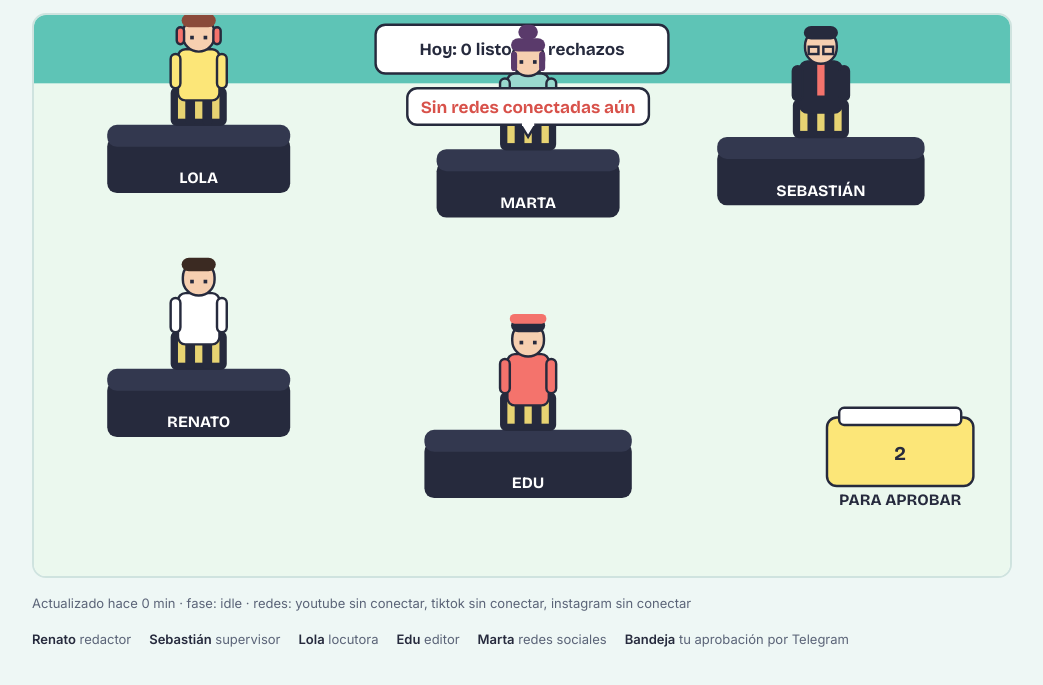
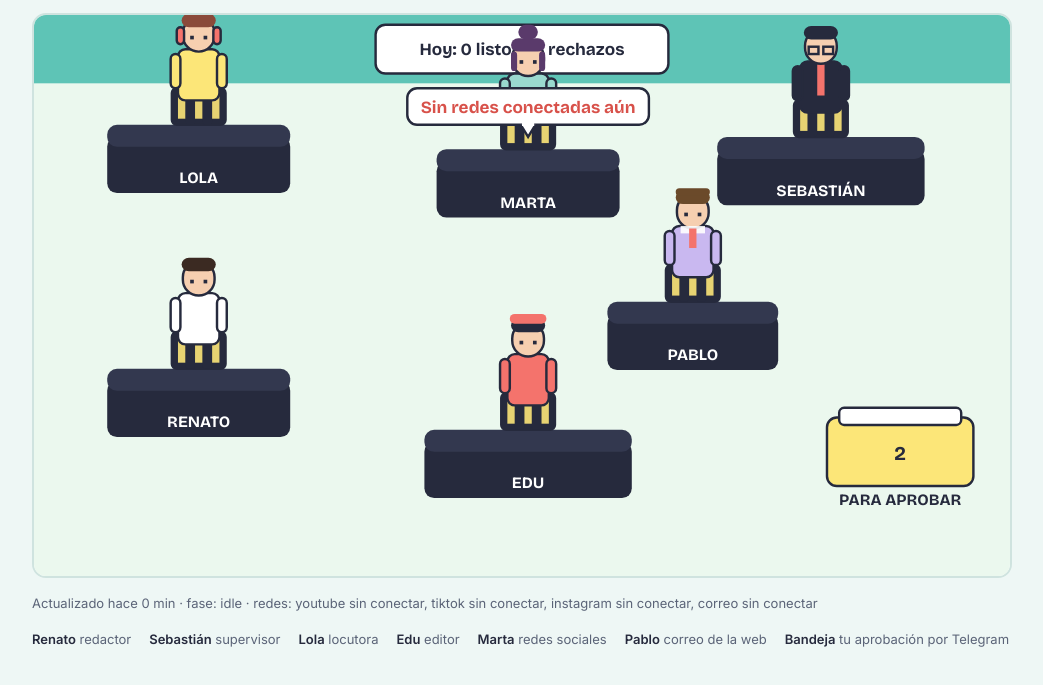
Before and after one commit to mdmatematicasweb/oficina-agentes, a plain HTML site: page index.html in a window 1280 px wide. Shown: the part 103-788 px from the top of the page, without its empty margins (118-1161 px from the left). Drawn offline with nearby package versions, Linux system fonts and the light colour scheme.

Commit message:
Pablo: agente del correo en el dashboard

```diff
--- a/index.html
+++ b/index.html
@@ -21,7 +21,7 @@ h1{font:700 clamp(28px,5vw,40px)/1.05 "Bricolage Grotesque",Inter,sans-serif;mar
 <div><h1>Oficina de agentes</h1><p class="sub" id="resumen">Cargando estado…</p></div>
 <div class="stage" id="stage"></div>
 <div id="estado"></div>
-<div class="legend"><span><b>Renato</b> redactor</span><span><b>Sebastián</b> supervisor</span><span><b>Lola</b> locutora</span><span><b>Edu</b> editor</span><span><b>Marta</b> redes sociales</span><span><b>Bandeja</b> tu aprobación por Telegram</span></div>
+<div class="legend"><span><b>Renato</b> redactor</span><span><b>Sebastián</b> supervisor</span><span><b>Lola</b> locutora</span><span><b>Edu</b> editor</span><span><b>Marta</b> redes sociales</span><span><b>Pablo</b> correo de la web</span><span><b>Bandeja</b> tu aprobación por Telegram</span></div>
 </main>
 <script>
 const NS='http://www.w3.org/2000/svg';
@@ -29,12 +29,12 @@ const el=(t,a={},p)=>{const e=document.createElementNS(NS,t);for(const k in a)e.
 const sleep=ms=>new Promise(r=>setTimeout(r,ms));
 const reduce=matchMedia('(prefers-reduced-motion:reduce)').matches;
 const S={rr:8,font:'"Bricolage Grotesque",Inter,sans-serif',fs:13,wall:'#5EC4B6',floor:'#EBF8EE',desk:'#262A3D',deskTop:'#33384F',mon:'#262A3D',scr:'#FCE678',edge:'#262A3D',paper:'#fff',tray:'#FCE678',skin:'#F6CFB0',
- hair:{R:'#3b2a22',S:'#262A3D',L:'#8a4a3a',E:'#262A3D',M:'#5a3a6b'},coat:{R:'#fff',S:'#262A3D',L:'#FCE678',E:'#F4736C',M:'#9AD9CF'},accent:'#F4736C',bub:'#fff',bubT:'#262A3D',okc:'#1f9d78',noc:'#d8514a'};
+ hair:{R:'#3b2a22',S:'#262A3D',L:'#8a4a3a',E:'#262A3D',M:'#5a3a6b',P:'#6b4a2a'},coat:{R:'#fff',S:'#262A3D',L:'#FCE678',E:'#F4736C',M:'#9AD9CF',P:'#C9B8F0'},accent:'#F4736C',bub:'#fff',bubT:'#262A3D',okc:'#1f9d78',noc:'#d8514a'};
 const svg=el('svg',{viewBox:'0 0 800 460',role:'img','aria-label':'Oficina animada con cuatro agentes y una bandeja de aprobación'},document.getElementById('stage'));
 el('rect',{width:800,height:460,fill:S.floor},svg);el('rect',{width:800,height:56,fill:S.wall},svg);
 el('rect',{x:280,y:8,width:240,height:40,rx:S.rr,fill:S.bub,stroke:S.edge,'stroke-width':2},svg);
 const board=el('text',{x:400,y:33,'text-anchor':'middle','font-family':S.font,'font-size':14,fill:S.bubT},svg);
-const P={R:{dx:60,dy:290,w:150,cx:135,cy:290,n:'RENATO'},S:{dx:560,dy:100,w:170,cx:645,cy:100,n:'SEBASTIÁN'},L:{dx:60,dy:90,w:150,cx:135,cy:90,n:'LOLA'},E:{dx:320,dy:340,w:170,cx:405,cy:340,n:'EDU'},M:{dx:330,dy:110,w:150,cx:405,cy:110,n:'MARTA'}};
+const P={R:{dx:60,dy:290,w:150,cx:135,cy:290,n:'RENATO'},S:{dx:560,dy:100,w:170,cx:645,cy:100,n:'SEBASTIÁN'},L:{dx:60,dy:90,w:150,cx:135,cy:90,n:'LOLA'},E:{dx:320,dy:340,w:170,cx:405,cy:340,n:'EDU'},M:{dx:330,dy:110,w:150,cx:405,cy:110,n:'MARTA'},P:{dx:470,dy:235,w:140,cx:540,cy:235,n:'PABLO'}};
 for(const k in P){const q=P[k];el('rect',{x:q.dx,y:q.dy+10,width:q.w,height:46,rx:S.rr,fill:S.desk},svg);el('rect',{x:q.dx,y:q.dy,width:q.w,height:18,rx:S.rr,fill:S.deskTop},svg);
  el('rect',{x:q.dx+q.w/2-22,y:q.dy-30,width:44,height:30,rx:4,fill:S.mon,stroke:S.edge,'stroke-width':2},svg);el('rect',{x:q.dx+q.w/2-17,y:q.dy-25,width:34,height:20,fill:S.scr,opacity:.9},svg);
  el('text',{x:q.dx+q.w/2,y:q.dy+48,'text-anchor':'middle','font-family':S.font,'font-size':S.fs,fill:'#fff'},svg).textContent=q.n}
@@ -48,11 +48,12 @@ function char(k){const root=el('g',{},svg),mv=el('g',{},root),bob=el('g',{},mv),
  el('rect',{x:-13,y:-88,width:26,height:28,rx:13,fill:S.skin,stroke:S.edge,'stroke-width':2},bob);el('rect',{x:-14,y:-91,width:28,height:11,rx:6,fill:h},bob);
  if(k==='L'){el('rect',{x:-18,y:-80,width:6,height:14,rx:3,fill:S.accent,stroke:S.edge,'stroke-width':2},bob);el('rect',{x:12,y:-80,width:6,height:14,rx:3,fill:S.accent,stroke:S.edge,'stroke-width':2},bob)}
  if(k==='E'){el('rect',{x:-15,y:-95,width:30,height:8,rx:4,fill:S.accent},bob)}
+ if(k==='P'){el('rect',{x:-14,y:-93,width:28,height:6,rx:3,fill:h},bob);el('rect',{x:-10,y:-62,width:20,height:6,fill:'#fff',opacity:.9},bob);el('rect',{x:-3,y:-60,width:6,height:16,fill:S.accent},bob)}
  if(k==='M'){el('rect',{x:-8,y:-102,width:16,height:12,rx:6,fill:h},bob);el('rect',{x:-14,y:-80,width:5,height:16,rx:3,fill:h},bob);el('rect',{x:9,y:-80,width:5,height:16,rx:3,fill:h},bob)}
  if(k==='S'){el('rect',{x:-10,y:-74,width:8,height:6,fill:'none',stroke:S.edge,'stroke-width':2},bob);el('rect',{x:2,y:-74,width:8,height:6,fill:'none',stroke:S.edge,'stroke-width':2},bob)}else{el('rect',{x:-7,y:-73,width:3,height:3,fill:S.edge},bob);el('rect',{x:4,y:-73,width:3,height:3,fill:S.edge},bob)}
  const paper=el('g',{opacity:0},bob);el('rect',{x:16,y:-52,width:18,height:22,fill:S.paper,stroke:S.edge,'stroke-width':2},paper);el('rect',{x:19,y:-45,width:12,height:3,fill:S.edge},paper);
  const o={mv,bob,paper};place(o,P[k].cx,P[k].cy);return o}
-const C={};['L','S','M','R','E'].forEach(k=>C[k]=char(k));
+const C={};['L','S','M','P','R','E'].forEach(k=>C[k]=char(k));
 const bubbles=el('g',{},svg);
 function say(o,text,color){bubbles.textContent='';const g=el('g',{},bubbles),t=el('text',{'font-family':S.font,'font-size':14,fill:color||S.bubT,'text-anchor':'middle'},g);t.textContent=text;
  const w=Math.min(t.getComputedTextLength()+22,380),bx=Math.max(8,Math.min(792-w,o.x-w/2)),by=Math.max(60,o.y-128);
@@ -68,7 +69,7 @@ function fase(){ // render de >6 min = ya llegó el aviso a Telegram
 function pinta(){board.textContent=`Hoy: ${st.listos||0} listos · ${st.rechazos||0} rechazos`;trayN.textContent=String(st.pendientes||0);
  const ago=Math.max(0,Math.round((Date.now()-Date.parse(st.actualizado||Date.now()))/60000));
  document.getElementById('resumen').textContent=`${st.pendientes||0} vídeo(s) esperando tu aprobación · ${st.aprobados||0} aprobados en total`;
- document.getElementById('estado').textContent=`Actualizado hace ${ago} min · fase: ${fase()}${st.detalle?' · '+st.detalle:''}`+(st.redes?' · redes: '+Object.entries(st.redes).map(([k,v])=>k+' '+v).join(', '):'')}
+ document.getElementById('estado').textContent=`Actualizado hace ${ago} min · fase: ${fase()}${st.detalle?' · '+st.detalle:''}`+(st.redes?' · redes: '+Object.entries({...st.redes,...(st.buzon||{})}).map(([k,v])=>k+' '+v).join(', '):'')}
 async function cargar(){try{const r=await fetch('status.json?t='+Date.now(),{cache:'no-store'});st=await r.json();pinta()}catch(e){}}
 async function ciclo(){const f=fase(),R=C.R,Sb=C.S,L=C.L,E=C.E;
  if(f==='redacta'){await allHome('R');typing(R,true);say(R,'Escribiendo la variante…');await sleep(3500);typing(R,false);R.paper.setAttribute('opacity',1);await walk(R,575,170,1800);say(Sb,'Revisando cuentas…');await sleep(2500);hush();R.paper.setAttribute('opacity',0);await walk(R,135,290,1800)}
@@ -76,7 +77,8 @@ async function ciclo(){const f=fase(),R=C.R,Sb=C.S,L=C.L,E=C.E;
  else if(f==='render'){await allHome('E');typing(E,true);say(E,'Renderizando en GitHub (~3 min)');await sleep(4000)}
  else if(f==='aprobar'){await allHome('E');if(E.x!==640){E.paper.setAttribute('opacity',1);await walk(E,640,400,1500);E.paper.setAttribute('opacity',0)}say(E,'Listo: revísalo en Telegram',S.okc);await sleep(4000)}
  else if(f==='redes'){await allHome('M');typing(C.M,true);say(C.M,'Revisando comentarios y métricas…');await sleep(4000)}
+ else if(f==='correo'){await allHome('P');typing(C.P,true);say(C.P,'Leyendo el correo de la web…');await sleep(4000)}
  else if(f==='fallo'){await allHome('S');say(Sb,'Hoy no salió variante verificada',S.noc);await sleep(4000)}
- else{await allHome();hush();say(R,'Esperando el próximo turno (08:00)');await sleep(3500);const rd=st.redes||{},con=Object.values(rd).filter(v=>v==='ok').length;say(C.M,con?`Vigilando ${con} red(es)`:'Sin redes conectadas aún',con?S.okc:S.noc);await sleep(3500)}}
+ else{await allHome();hush();say(R,'Esperando el próximo turno (08:00)');await sleep(3500);const rd=st.redes||{},con=Object.values(rd).filter(v=>v==='ok').length;say(C.M,con?`Vigilando ${con} red(es)`:'Sin redes conectadas aún',con?S.okc:S.noc);await sleep(3500);const bz=Object.values(st.buzon||{}).filter(v=>v==='ok').length;say(C.P,bz?'Buzón al día':'Sin buzón conectado aún',bz?S.okc:S.noc);await sleep(3500)}}
 (async()=>{await cargar();setInterval(cargar,30000);setInterval(pinta,60000);while(true){await ciclo()}})();
 </script></body></html>
```
